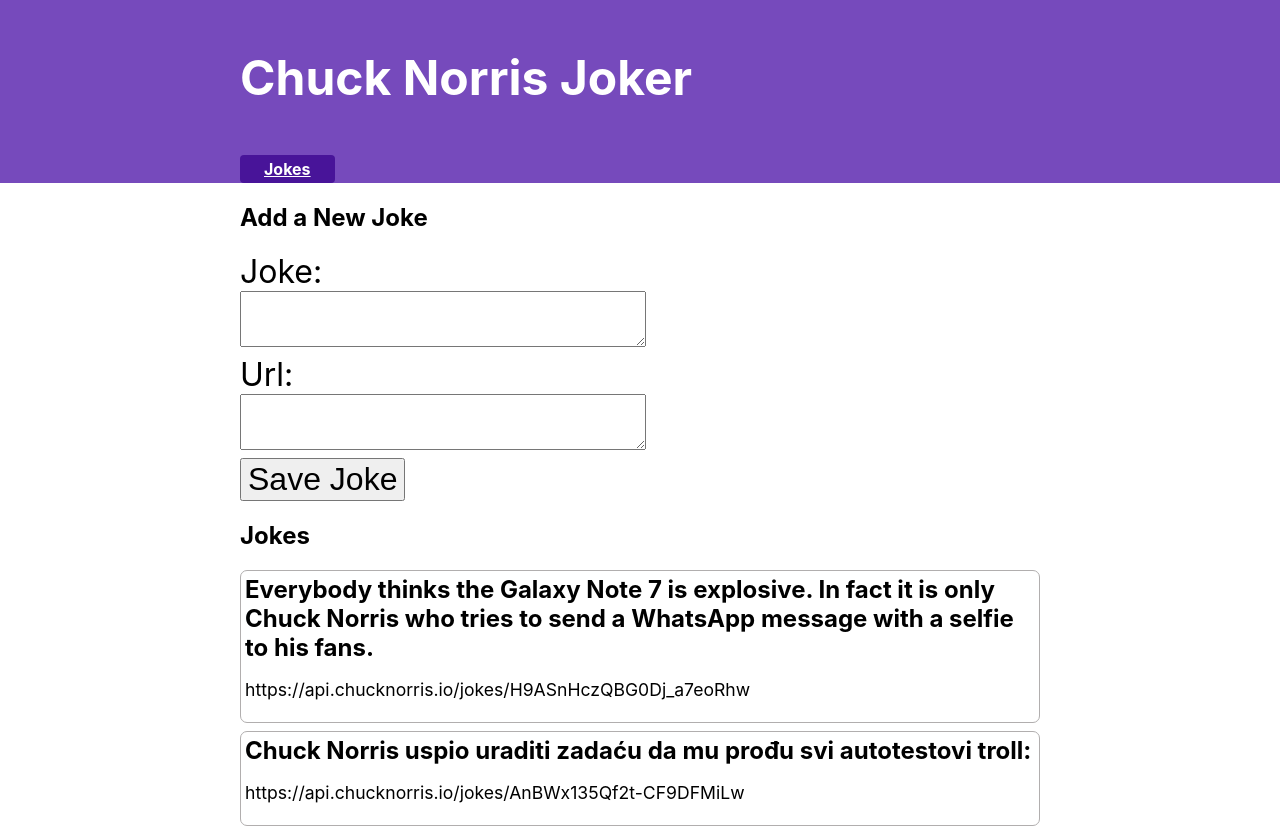
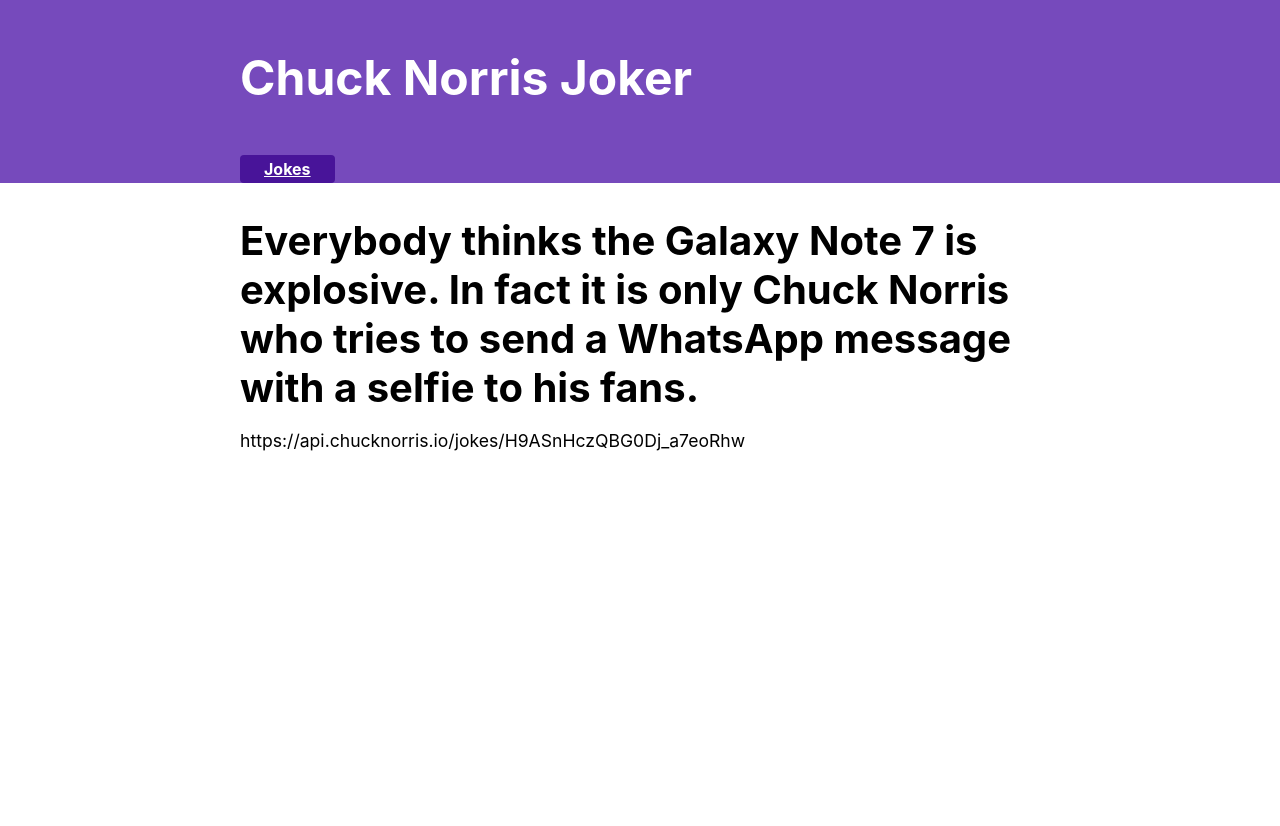
Before and after one commit to jcadavez/Chuck-Norris-Joker, a React (Create React App) app: page /jokes/1 in a window 1280 px wide. Before the commit this address led to /. After the commit the page ends 800 px from the top, so only its background shows below. Built offline with nearby package versions, Linux system fonts and the light colour scheme.

Commit message:
Create Single Joke Page

```diff
--- a/src/App.js
+++ b/src/App.js
@@ -10,6 +10,7 @@
 
 import { JokesList } from './features/jokes/JokesList';
 import { AddJokeForm } from './features/jokes/AddJokeForm';
+import { SingleJokePage } from './features/jokes/SingleJokePage';
 
 function App() {
   return (
@@ -27,6 +28,7 @@
               </React.Fragment>
             )}
           />
+          <Route exact path="/jokes/:jokeId" component={SingleJokePage} />
           <Redirect to="/" />
         </Switch>
       </div>
--- a/src/features/jokes/JokesList.js
+++ b/src/features/jokes/JokesList.js
@@ -1,5 +1,6 @@
 import React from 'react'
 import { useSelector } from 'react-redux'
+import { Link } from 'react-router-dom'
 
 export const JokesList = () => {
     const jokes = useSelector(state => state.jokes)
@@ -8,6 +9,9 @@
         <article className="joke-excerpt" key={joke.id}>
             <h3>{joke.value}</h3>
             <p className="joke-content">{joke.url}</p>
+            <Link to={`/jokes/${joke.id}`} className="button muted-button">
+                View Joke
+            </Link>
         </article>
     ))
 
--- /dev/null
+++ b/src/features/jokes/SingleJokePage.js
@@ -0,0 +1,27 @@
+import React from 'react'
+import { useSelector } from 'react-redux'
+
+export const SingleJokePage = ({ match }) => {
+    const { jokeId } = match.params
+
+    const joke = useSelector(state =>
+        state.jokes.find(joke => joke.id === jokeId)
+    )
+
+    if (!joke) {
+        return (
+            <section>
+                <h2>Joke not found!</h2>
+            </section>
+        )
+    }
+
+    return (
+        <section>
+            <article className="joke">
+                <h2>{joke.value}</h2>
+                <p className="joke-url">{joke.url}</p>
+            </article>
+        </section>
+    )
+}
--- a/src/features/jokes/jokesSlice.js
+++ b/src/features/jokes/jokesSlice.js
@@ -23,6 +23,6 @@
     }
 })
 
-export const { jokeAdded } = jokesSlice.actions
+export const { jokeAdded, jokeUpdated } = jokesSlice.actions
 
 export default jokesSlice.reducer
```
